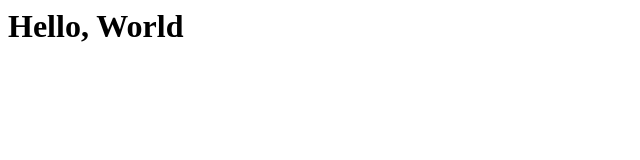
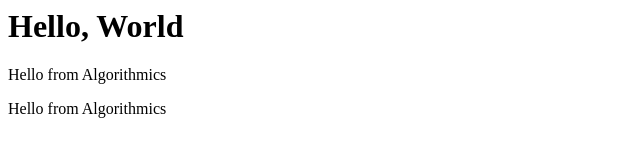
Before and after one commit to ViktorNikolic123/First_project, a plain HTML site: page index.html in a window 1280 px wide. Shown: the whole page, without its empty margins (0-640 px from the left). Drawn offline with Linux system fonts and the light colour scheme.

Commit message:
Added paragraphs

```diff
--- a/index.html
+++ b/index.html
@@ -5,5 +5,7 @@
 </head>
 <body>
   <h1>Hello, World</h1>
+  <p>Hello from Algorithmics</p>
+  <p>Hello from Algorithmics</p>
 </body>
 </html>
```
